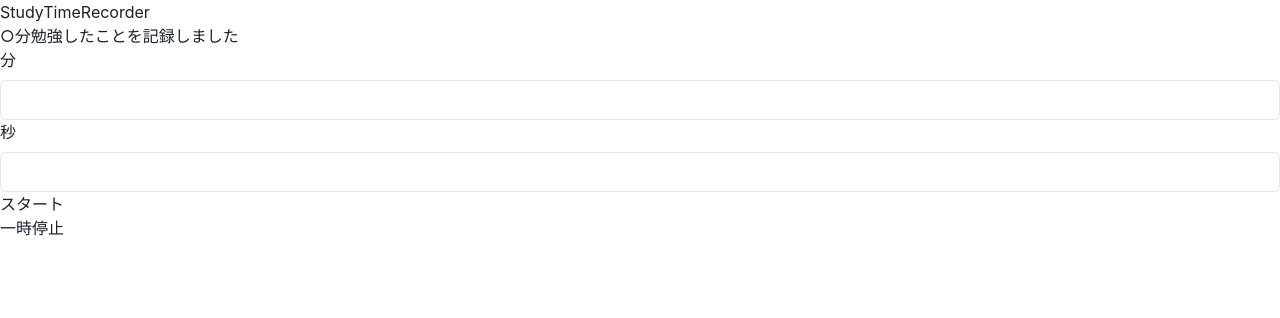
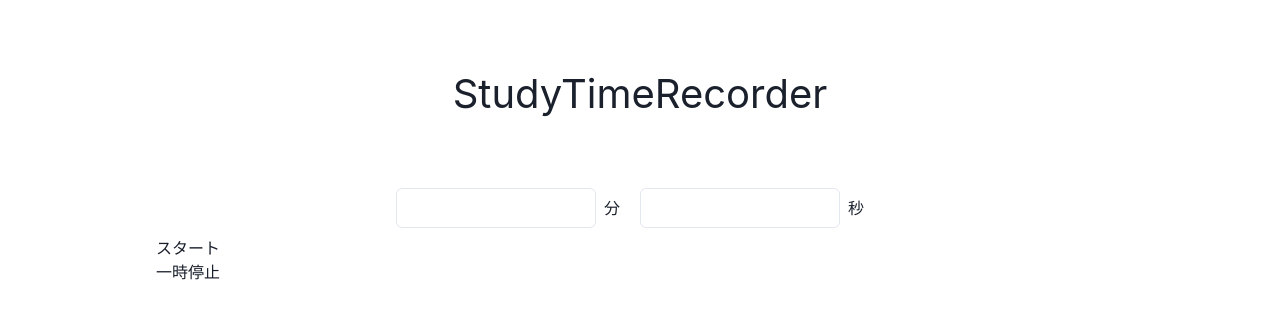
Before and after one commit to YukiKakihara/study-time-recorder, a Next.js app: page / in a window 1280 px wide. Shown: the top 318 px of the page. Built offline with nearby package versions, Linux system fonts and the light colour scheme.

Commit message:
分秒の部分にデザインを当てた

```diff
--- a/components/templates/Root/Root.tsx
+++ b/components/templates/Root/Root.tsx
@@ -1,20 +1,24 @@
 import React from 'react';
-import { Box, FormControl, FormLabel, Input } from '@chakra-ui/react';
+import { Box, BoxProps, FormControl, FormLabel, Input } from '@chakra-ui/react';
 
-type Props = {
-  className?: string;
-};
-
-export const Component: React.FC<Props> = ({ className }) => {
+const Component: React.FC<BoxProps> = (props) => {
   return (
-    <Box>
+    <Box {...props}>
+      <Box fontSize={40} mb={16} textAlign="center">
+        StudyTimeRecorder
+      </Box>
       <FormControl>
-        <div>StudyTimeRecorder</div>
-        <div>○分勉強したことを記録しました</div>
-        <FormLabel htmlFor="minite">分</FormLabel>
-        <Input id="minite" type="minite" />
-        <FormLabel htmlFor="second">秒</FormLabel>
-        <Input id="second" type="second" />
+        {/* <div>○分勉強したことを記録しました</div> */}
+        <Box display="flex" justifyContent="center">
+          <Input id="minite" sx={inputStyle} type="minite" />
+          <FormLabel htmlFor="minite" sx={labelStyle}>
+            分
+          </FormLabel>
+          <Input id="second" sx={inputStyle} type="second" />
+          <FormLabel htmlFor="second" sx={labelStyle}>
+            秒
+          </FormLabel>
+        </Box>
         <div>スタート</div>
         <div>一時停止</div>
       </FormControl>
@@ -22,6 +26,14 @@ export const Component: React.FC<Props> = ({ className }) => {
   );
 };
 
-export const Root: React.FC<Props> = (props) => {
+const labelStyle = {
+  padding: '8px',
+};
+
+const inputStyle = {
+  width: 200,
+};
+
+export const Root: React.FC<BoxProps> = (props) => {
   return <Component {...props} />;
 };
--- a/pages/index.tsx
+++ b/pages/index.tsx
@@ -3,7 +3,7 @@ import { formatDate } from 'utils/formatDate';
 import { Root } from 'templates/Root';
 
 const Page: NextPage = () => {
-  return <Root />;
+  return <Root m="64px auto" maxW={1000} p="0 16px" />;
 };
 
 // const onClick = () => {
```
